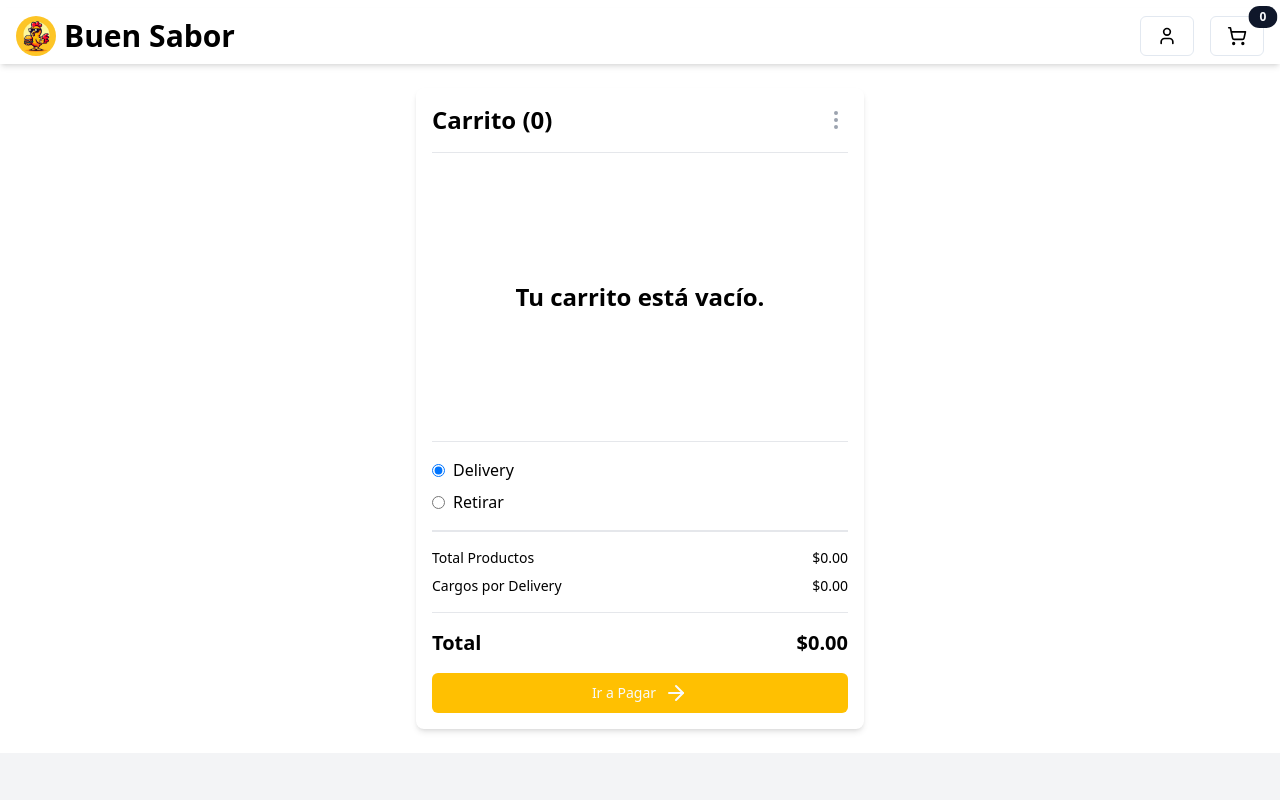
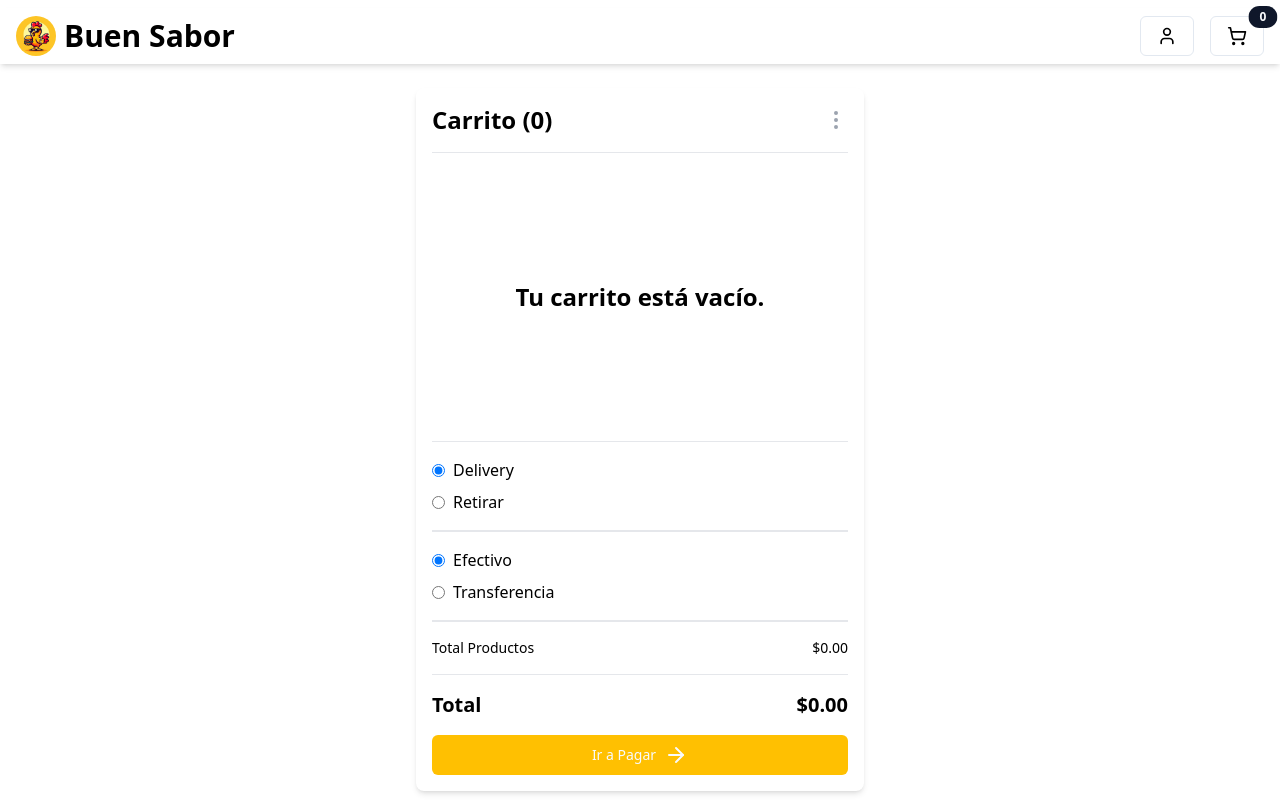
Before and after one commit to Los-Pollos-Hermanos-UTN/Buen-Sabor-Frontend-Client-TS, a React (Vite) app: page /carrito in a window 1280 px wide. Shown: the top 800 px of the page. Built offline with nearby package versions, Linux system fonts and the light colour scheme; the HTML template or start-up script is replaced by a standard one.

Commit message:
Adding MercadoPago

```diff
--- /dev/null
+++ b/src/components/Cart/PaymentForm.tsx
@@ -0,0 +1,54 @@
+import {useContext, useState} from "react";
+import {useGlobalContext} from "../../context/GlobalContext";
+import {Button} from "../ui/Button.tsx";
+import {ArrowRightIcon} from "lucide-react";
+
+export const PaymentForm = ({handleCheckout}: { handleCheckout: () => void }) => {
+    const {state} = useGlobalContext();
+    const [preferenceId, setPreferenceId] = useState<string | null>(null);
+
+    const handlePayment = async () => {
+        const {cart} = state;
+
+        const items = cart.map((item) => ({
+            title: item.denominacion,
+            quantity: item.quantity,
+            currency_id: "ARS",
+            unit_price: item.precioPromocional || item.precioVenta,
+        }));
+
+        const response = await fetch(
+            "http://localhost:8080/mercadopago/create-preference",
+            {
+                method: "POST",
+                headers: {
+                    "Content-Type": "application/json",
+                },
+                body: JSON.stringify({
+                    items: items,
+                }),
+            }
+        );
+
+        const data = await response.json();
+        if (data.preferenceId) {
+            setPreferenceId(data.preferenceId);
+            // Abrir la URL de pago de Mercado Pago en una nueva ventana
+            window.open(`https://sandbox.mercadopago.com.ar/checkout/v1/redirect?preference-id=${data.preferenceId}`, '_blank');
+        } else {
+            console.error("Failed to get preferenceId:", data);
+        }
+    };
+
+    return (
+    <Button
+        className="w-full bg-primary hover:bg-secondary"
+        onClick={() => {
+            handleCheckout();
+            handlePayment();
+        }}>
+        Ir a Pagar <ArrowRightIcon className="ml-2"/>
+    </Button>
+)
+    ;
+};
--- a/src/screens/Carrito.tsx
+++ b/src/screens/Carrito.tsx
@@ -4,6 +4,7 @@ import { useNavigate } from "react-router-dom";
 import { useGlobalContext } from "../context/GlobalContext";
 import { useAuth } from "../context/AuthContext";
 import { Button } from "../components/ui/Button";
+import { PaymentForm } from "../components/Cart/PaymentForm.tsx";
 
 export default function Carrito() {
 	const { state, dispatch } = useGlobalContext();
@@ -12,6 +13,7 @@ export default function Carrito() {
 	const { cart, selectedSucursal } = state;
 
 	const [tipoEnvio, setTipoEnvio] = useState("DELIVERY");
+	const [formaPago, setFormaPago] = useState("EFECTIVO");
 
 	const totalProductos = cart.reduce((acc, item) => {
 		if (item.promocionDetalles && item.promocionDetalles.length > 0) {
@@ -20,8 +22,7 @@ export default function Carrito() {
 			return acc + (item.precioPromocional || item.precioVenta) * item.quantity;
 		}
 	}, 0);
-	const cargosPorDelivery = tipoEnvio === "DELIVERY" ? totalProductos * 0.05 : 0;
-	const total = totalProductos + cargosPorDelivery;
+	const total = totalProductos;
 
 	const handleCheckout = async () => {
 		if (!isLoggedIn) {
@@ -64,7 +65,7 @@ export default function Carrito() {
 				total: total,
 				estado: "PREPARACION",
 				tipoEnvio: tipoEnvio,
-				formaPago: "EFECTIVO",
+				formaPago: formaPago,
 				fechaPedido: new Date().toISOString().split("T")[0],
 				domicilio: tipoEnvio === "DELIVERY" ? {
 					id: null,
@@ -263,28 +264,50 @@ export default function Carrito() {
 					</div>
 				</div>
 				<div className="space-y-2 py-4 border-t border-b">
+					<div className="flex items-center space-x-2">
+						<input
+							type="radio"
+							id="efectivo"
+							name="formaPago"
+							value="EFECTIVO"
+							checked={formaPago === "EFECTIVO"}
+							onChange={(e) => setFormaPago(e.target.value)}
+						/>
+						<label htmlFor="efectivo">Efectivo</label>
+					</div>
+					<div className="flex items-center space-x-2">
+						<input
+							type="radio"
+							id="transferencia"
+							name="formaPago"
+							value="MERCADO_PAGO"
+							checked={formaPago === "MERCADO_PAGO"}
+							onChange={(e) => setFormaPago(e.target.value)}
+						/>
+						<label htmlFor="transferencia">Transferencia</label>
+					</div>
+				</div>
+				<div className="space-y-2 py-4 border-t border-b">
 					<div className="flex justify-between">
 						<p className="text-sm">Total Productos</p>
 						<p className="text-sm">${totalProductos.toFixed(2)}</p>
 					</div>
-					{tipoEnvio === "DELIVERY" && (
-						<div className="flex justify-between">
-							<p className="text-sm">Cargos por Delivery</p>
-							<p className="text-sm">${cargosPorDelivery.toFixed(2)}</p>
-						</div>
-					)}
 				</div>
 				<div className="flex justify-between items-center py-4">
 					<p className="text-xl font-bold">Total</p>
 					<p className="text-xl font-bold">${total.toFixed(2)}</p>
 				</div>
 
+				{formaPago === "MERCADO_PAGO" ? (
+					<PaymentForm handleCheckout={handleCheckout} />
+				) : (
 					<Button
 						className="w-full bg-primary hover:bg-secondary"
 						onClick={handleCheckout}
 					>
 						Ir a Pagar <ArrowRightIcon className="ml-2" />
 					</Button>
+				)}
 			</div>
 		</div>
 	);
--- a/src/screens/User.tsx
+++ b/src/screens/User.tsx
@@ -208,6 +208,37 @@ export default function User() {
         }
         return true;
     };
+
+    const handleSaveAsPDF = async (pedidoId: number) => {
+        try {
+            const response = await fetch(
+                `http://localhost:8080/pedido/pdf/${pedidoId}`,
+                {
+                    method: "GET",
+                    headers: {
+                        "Content-Type": "application/pdf",
+                    },
+                }
+            );
+
+            if (!response.ok) {
+                throw new Error("Error generating PDF");
+            }
+
+
+            const blob = await response.blob();
+            const url = window.URL.createObjectURL(blob);
+            const link = document.createElement("a");
+            link.href = url;
+            link.setAttribute("download", "factura.pdf");
+            document.body.appendChild(link);
+            link.click();
+            link.parentNode?.removeChild(link);
+
+        } catch (error) {
+        console.error("Error generating PDF:", error);
+    }
+    }
 
     const handleSaveChanges = async () => {
         if (!validateFields()) {
@@ -471,6 +502,9 @@ export default function User() {
                                         <p className="text-gray-500 dark:text-gray-400 text-sm">Total:
                                             ${order.total}</p>
                                     </div>
+                                    <Button variant="outline" onClick={() => handleSaveAsPDF(order.id)}>
+                                        Descargar Factura
+                                    </Button>
                                 </CardFooter>
                             </Card>
                         </div>)))}
@@ -508,6 +542,9 @@ export default function User() {
                                         <p className="text-gray-500 dark:text-gray-400 text-sm">Total:
                                             ${order.total}</p>
                                     </div>
+                                    <Button variant="outline" onClick={() => handleSaveAsPDF(order.id)}>
+                                        Descargar Factura
+                                    </Button>
                                 </CardFooter>
                             </Card>
                         </div>)))}
@@ -529,9 +566,11 @@ export default function User() {
                         ¿Estás seguro de que quieres salir sin guardar los cambios?
                     </p>
                     <div className="flex justify-end gap-2">
-                        <Button variant="outline" onClick={() => setShowExitModal(false)}>
-                            Cancelar
+                        {currentOrders.map(order => (
+                        <Button variant="outline" onClick={() => handleSaveAsPDF(order.id)}>
+                            Descargar Factura
                         </Button>
+                            ))}
                         <Button
                             onClick={() => {
                                 setCliente(originalCliente);
```
Lines whose indentation alone changed are shown as unchanged.
